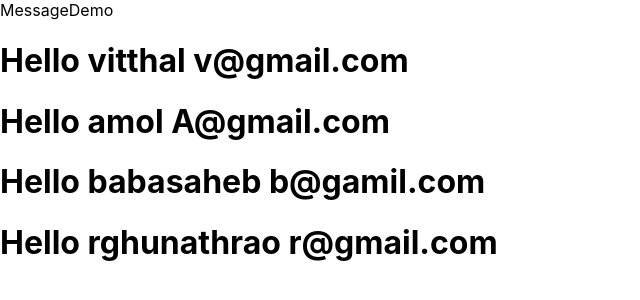
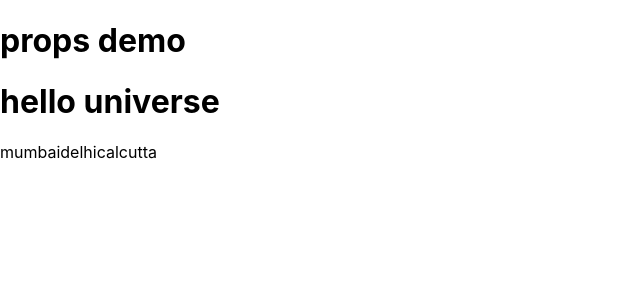
Before and after one commit to vitsD1997/third-react-app, a React (Create React App) app: page / in a window 1280 px wide. Shown: the top 300 px of the page, without its empty margins (0-640 px from the left). Built offline with nearby package versions, Linux system fonts and the light colour scheme.

Commit message:
done bhai

```diff
--- a/src/App.js
+++ b/src/App.js
@@ -1,21 +1,22 @@
 function App() {
   return (
     <>
-    MessageDemo
-    <MessageDemo name="vitthal" email="v@gmail.com"/>
-    <MessageDemo name="amol" email="A@gmail.com"/>
-    <MessageDemo name="babasaheb" email="b@gamil.com"/>
-    <MessageDemo name="rghunathrao" email="r@gmail.com"/>
+    <h1>props demo</h1>
+    <ListDemo />
     </>
   );
 
 
 }
 
-function MessageDemo({email, name}) {
+function ListDemo() {
+  let data = "hello universe";
+  let list = ["mumbai", "delhi", "calcutta"];
   return(
     <>
-    <h1>Hello {name} {email}</h1>
+
+    <h1>{data}</h1>
+    {list.map((item) => item)}
 
     </>
   );
```
